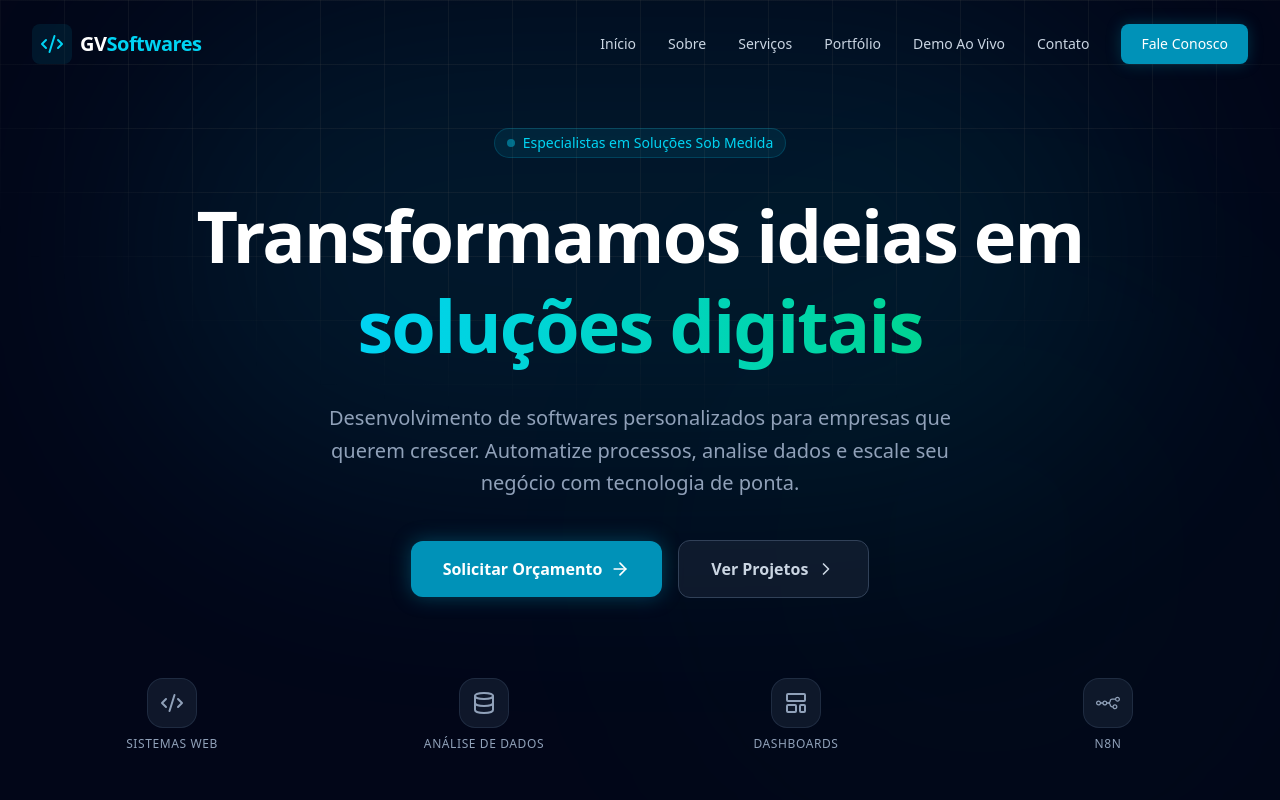
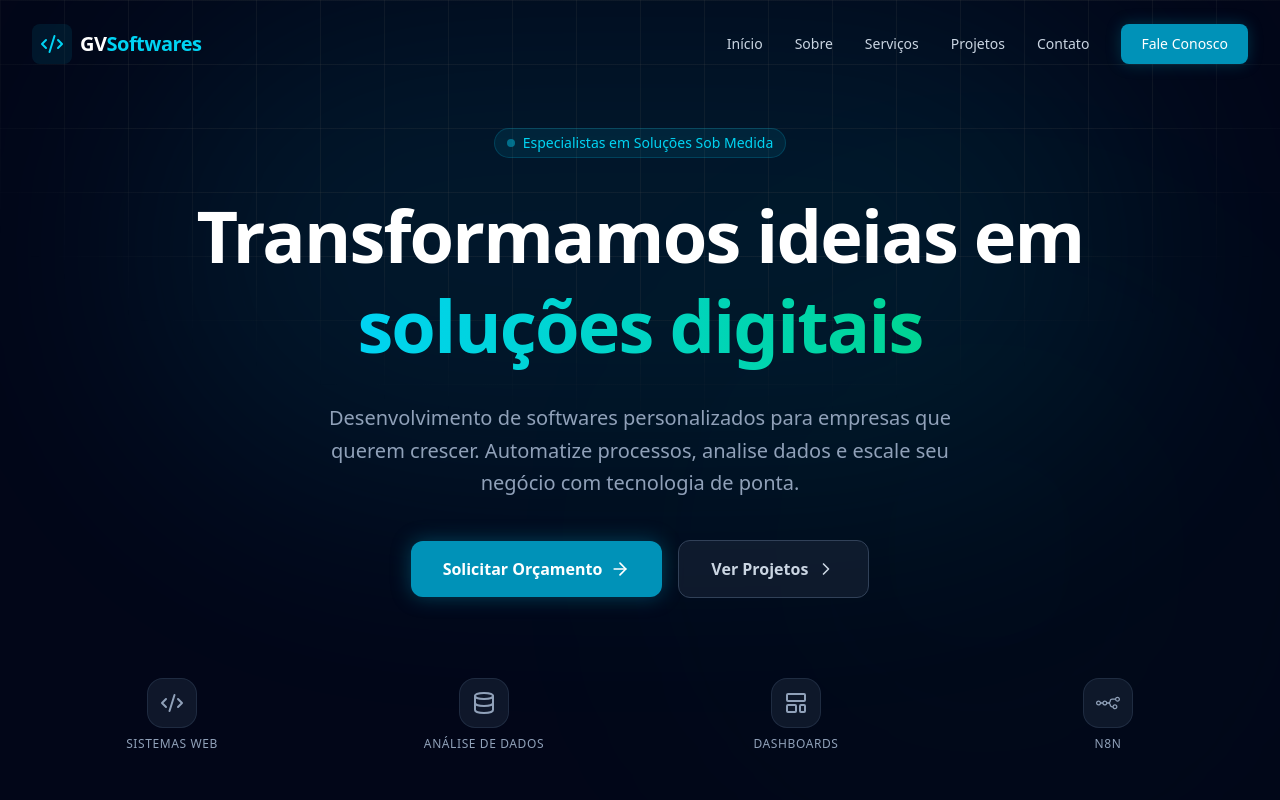
Before and after one commit to GVsoftwares/portifolio, a React (Vite) app: page / in a window 1280 px wide. Shown: the top 800 px of the page. Built offline with nearby package versions, Linux system fonts and the light colour scheme.

Commit message:
fix: remoção do link da Demo Ao Vivo no Navbar

```diff
--- a/src/components/Navbar.tsx
+++ b/src/components/Navbar.tsx
@@ -18,8 +18,7 @@ export default function Navbar() {
     { name: 'Início', href: '#home' },
     { name: 'Sobre', href: '#sobre' },
     { name: 'Serviços', href: '#servicos' },
-    { name: 'Portfólio', href: '#portfolio' },
-    { name: 'Demo Ao Vivo', href: '#demo' },
+    { name: 'Projetos', href: '#portfolio' },
     { name: 'Contato', href: '#contato' },
   ];
 
```
